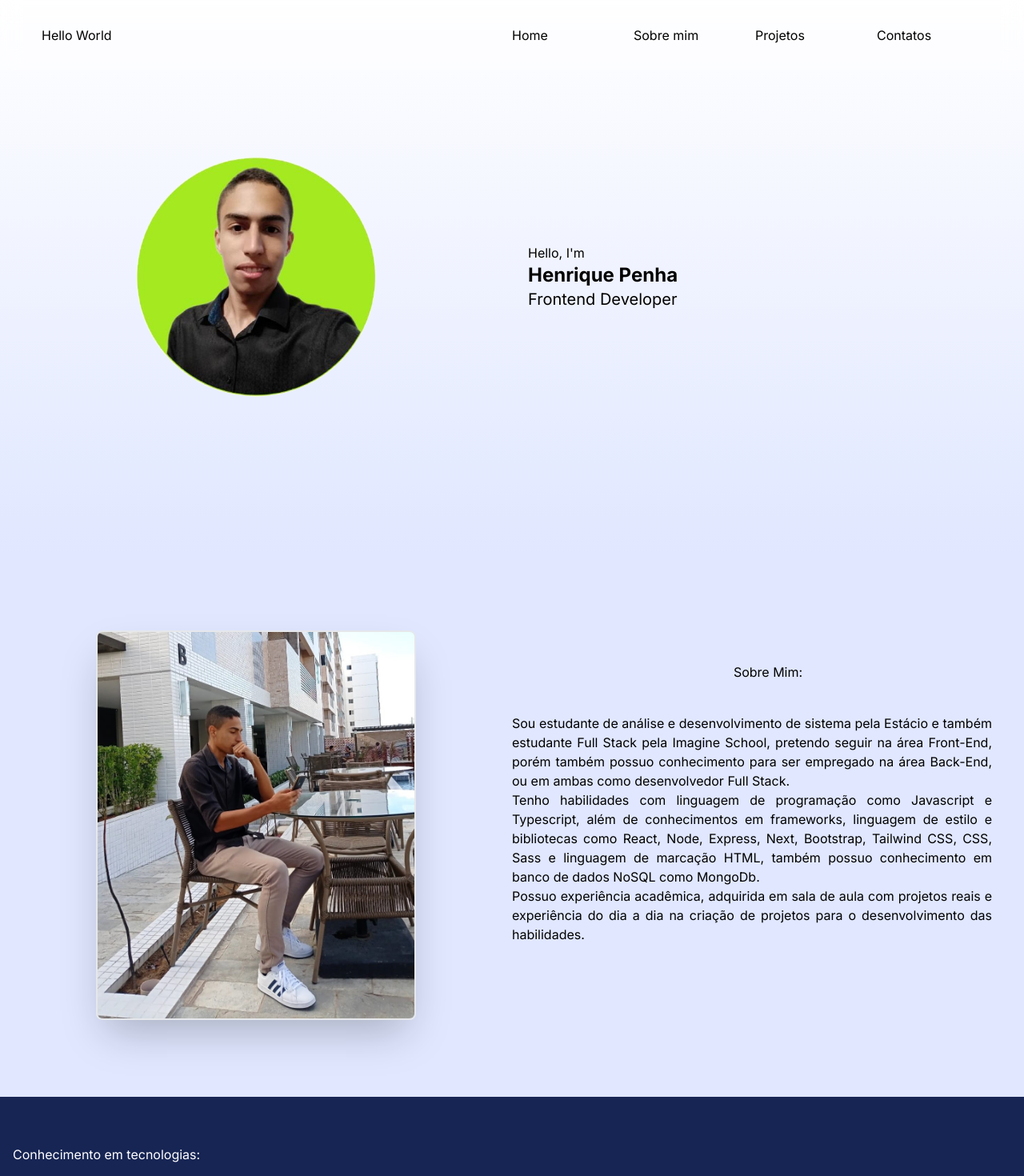
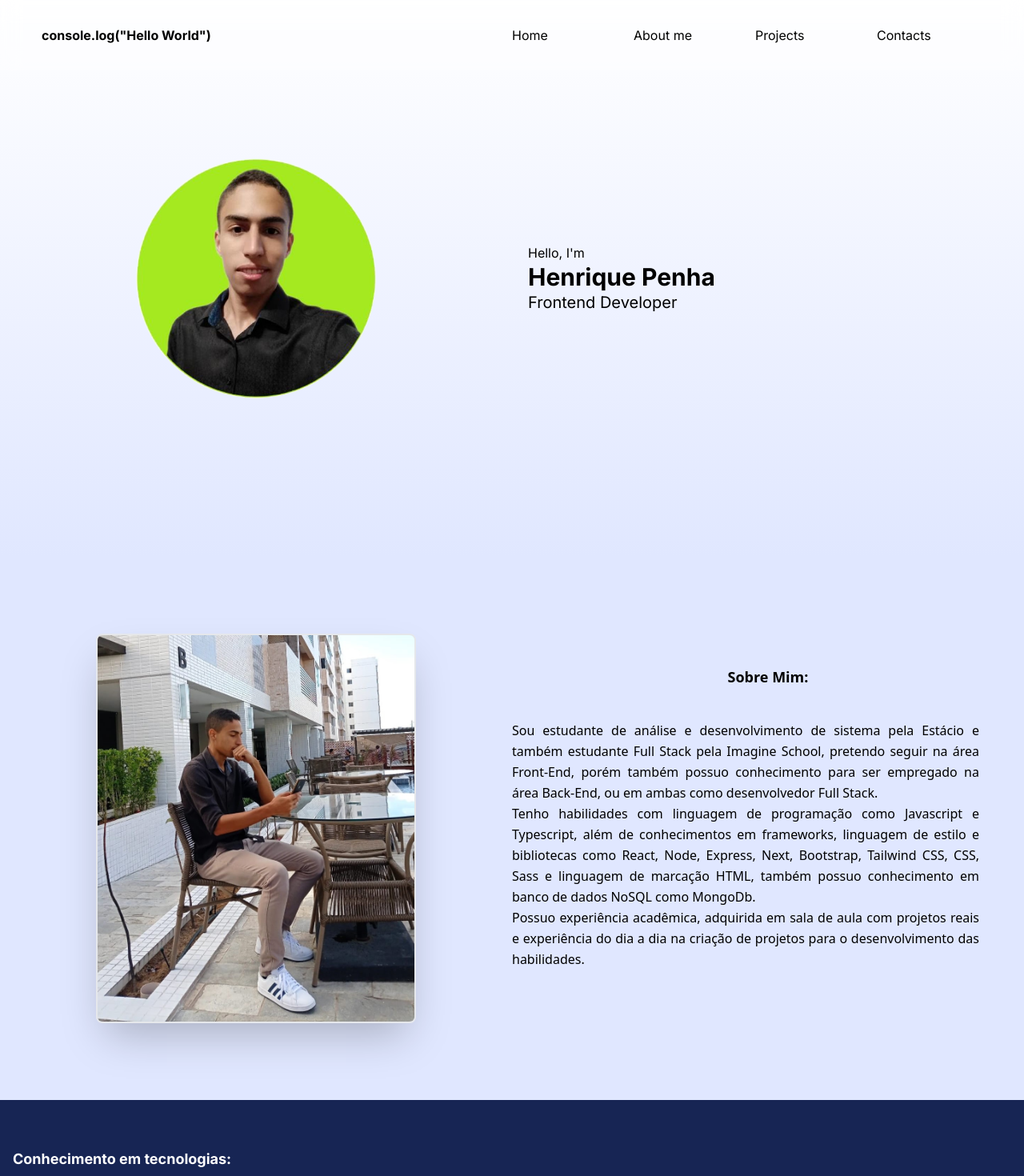
Before and after one commit to Henrique-Penha/portfolio, a Next.js app: page / in a window 1280 px wide. Shown: the top 1470 px of the page at 80% size. Built offline with nearby package versions, Linux system fonts and the light colour scheme.

Commit message:
feat(portfolio): adjusting

```diff
--- a/src/app/components/AboutMe.tsx
+++ b/src/app/components/AboutMe.tsx
@@ -8,8 +8,8 @@ const AboutMe = () => {
                 <Image src={Pensativo} width={400} height={200} alt="Pensativo" className="rounded-lg border-2 transform motion-safe:hover:scale-110 duration-700 shadow-2xl"/>
             </div>
             <div className="justify-items-center items-center">
-                <h2 className="mt-10 mb-10">Sobre Mim:</h2>
-                <p className="mr-10 text-justify">
+                <h2 className="mt-10 mb-10 font-sans font-bold text-lg">Sobre Mim:</h2>
+                <p className="mr-14 text-justify leading-relaxed font-sans ">
                 Sou estudante de análise e desenvolvimento de sistema pela Estácio e também estudante Full Stack pela Imagine School,
                 pretendo seguir na área Front-End, porém também possuo conhecimento para ser empregado na área Back-End,
                 ou em ambas como desenvolvedor Full Stack.<br />
--- a/src/app/components/Contacts.tsx
+++ b/src/app/components/Contacts.tsx
@@ -7,16 +7,16 @@ import Link from 'next/link';
 const Contacts = () => {
     return(
         <section id="contacts" className="px-5 py-8 bg-gradient-to-b from-black to-indigo-100">
-                <h2 className="mb-5 text-white text-lg">Contatos:</h2>
+                <h2 className="mb-5 text-center text-white text-4xl font-bold">Contatos</h2>
             <div className="flex gap-10 justify-center py-5">
                 <Link href="https://github.com/Henrique-Penha">
                     <FontAwesomeIcon icon={faGithub} className="h-24"/>
                 </Link>
                 <Link href="https://www.linkedin.com/in/henrique-penha">
-                    <FontAwesomeIcon icon={faLinkedin} className="h-24"/>
+                    <FontAwesomeIcon icon={faLinkedin} className="h-24 text-blue-900"/>
                 </Link>
                 <Link href="mailto:henriquedsp34@gmail.com">
-                    <FontAwesomeIcon icon={faEnvelope} className="h-24"/>
+                    <FontAwesomeIcon icon={faEnvelope} className="h-24 text-green-300"/>
                 </Link>
             </div>
         </section>
--- a/src/app/components/Hero.tsx
+++ b/src/app/components/Hero.tsx
@@ -10,7 +10,7 @@ const Hero = () => {
                 </div>
                 <div className="my-10 py-10 px-5">
                     <p className="text-base">Hello, I'm</p>
-                    <h2 className="text-2xl font-bold">Henrique Penha</h2>
+                    <h2 className="text-3xl font-bold">Henrique Penha</h2>
                     <p className="text-xl">Frontend Developer</p>
                 </div>
             </div>
--- a/src/app/components/Navbar.tsx
+++ b/src/app/components/Navbar.tsx
@@ -1,15 +1,18 @@
+'use client';
 import Link from "next/link";
+import { usePathname } from "next/navigation";
 
 
 const Navbar = () => {
+    const pathname = usePathname();
     return(
         <nav className="fixed z-10 backdrop-filter backdrop-blur-md container top-0 bg-white bg-opacity-25 grid grid-cols-2 items-center w-screen p-8">
-            <h1 className="px-5">Hello World</h1>
+            <h1 className="px-5 font-bold"><Link href="/#home">console.log("Hello World")</Link></h1>
             <ul className="grid grid-cols-4">
-                <Link href="#home">Home</Link>
-                <Link href="#about">Sobre mim</Link>
-                <Link href="#projects">Projetos</Link>
-                <Link href="#contacts">Contatos</Link>
+                <Link href="#home" className="hover:text-orange-500 text-brand-darkblue active:text-orange-500">Home</Link>
+                <Link href="#about" className="hover:text-orange-500 text-brand-darkblue active:text-orange-500">About me</Link>
+                <Link href="#projects" className="hover:text-orange-500 text-brand-darkblue active:text-orange-500">Projects</Link>
+                <Link href="#contacts" className="hover:text-orange-500 text-brand-darkblue active:text-orange-500">Contacts</Link>
             </ul>
         </nav>
     )
--- a/src/app/components/Projects.tsx
+++ b/src/app/components/Projects.tsx
@@ -1,5 +1,4 @@
 import Image from "next/image";
-import Test from '../../../public/Lua.test.jpg';
 import Link from "next/link";
 import Astro from "../../../public/Astro.jpg";
 import Imag from "../../../public/Imag.jpg";
@@ -10,7 +9,7 @@ import Lancamento from "../../../public/lancamento.png";
 const Projects = () => {
     return (
         <section id="projects" className="px-7 py-24 bg-black">
-                <h2 className="text-white text-lg">Conheça um pouco mais dos meus projetos e conhecimentos no uso das tecnologias: </h2>
+                <h2 className="text-white text-lg font-bold">Conheça um pouco mais dos meus projetos e conhecimentos no uso das tecnologias: </h2>
 
                 <div className="grid grid-cols-3 gap-7 my-10">
                     <div className="rounded-lg border-2 border-orange-600 bg-white transform motion-safe:hover:scale-110 duration-700 shadow-lg shadow-white">
--- a/src/app/components/Slide.tsx
+++ b/src/app/components/Slide.tsx
@@ -45,7 +45,7 @@ const Slide = () => {
 
     return (
         <section className="px-4 py-10 bg-blue-950">
-            <h2 className="mt-5 text-white">Conhecimento em tecnologias:</h2>
+            <h2 className="mt-5 text-white text-lg font-bold">Conhecimento em tecnologias:</h2>
             <Slider className="relative my-6 px-6" {...settings}>
                 <Image src={Html} width={70} height={70} alt='Html' className="p-5"/>
                 <Image src={Css} width={70} height={70} alt='Css' className="p-5"/>
--- a/src/app/layout.tsx
+++ b/src/app/layout.tsx
@@ -8,6 +8,7 @@ import Projects from "./components/Projects";
 import Hero from "./components/Hero";
 import Contacts from "./components/Contacts";
 import Footer from "./components/Footer";
+
 
 const inter = Inter({ subsets: ["latin"] });
 
--- a/tailwind.config.ts
+++ b/tailwind.config.ts
@@ -10,7 +10,8 @@ const config: Config = {
 
   ],
   theme: {
-    extend: {
+    extend:
+    {
       backgroundImage: {
         'gradient-radial': 'radial-gradient(var(--tw-gradient-stops))',
         'gradient-conic':
```
